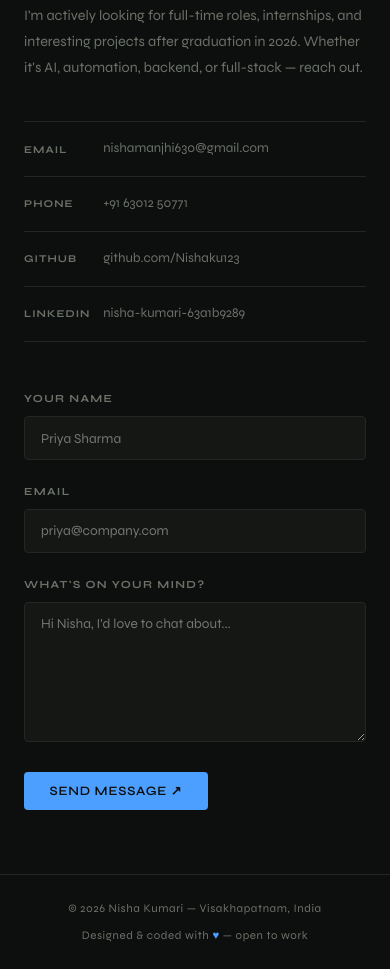
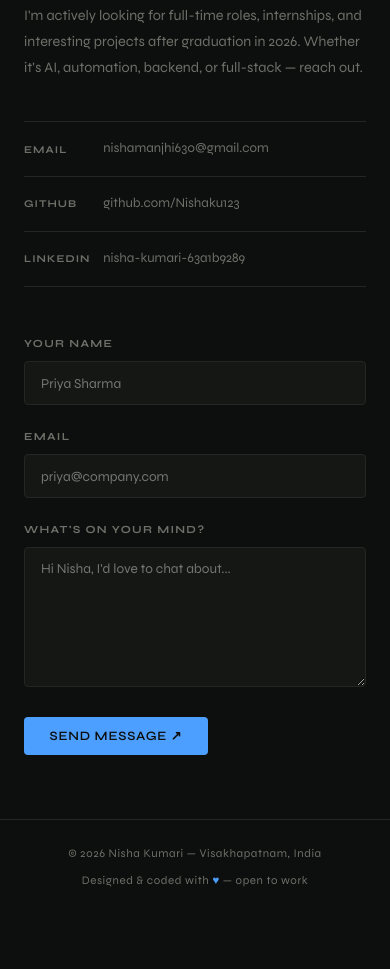
Before and after one commit to Nishaku123/MY_PORTFOLIO, a plain HTML site: page nisha-frontend/index.html in a window 390 px wide. Shown: the part 7560-8529 px from the top of the page. After the commit the page ends 8474 px from the top, so only its background shows below. Drawn offline with Linux system fonts and the light colour scheme.

Commit message:
remove phone number

```diff
--- a/nisha-frontend/index.html
+++ b/nisha-frontend/index.html
@@ -954,11 +954,7 @@
         nishamanjhi630@gmail.com
         <span class="cl-arrow">↗</span>
       </a>
-      <a href="tel:+916301250771" class="cl">
-        <span class="cl-label">Phone</span>
-        +91 63012 50771
-        <span class="cl-arrow">↗</span>
-      </a>
+
       <a href="https://github.com/Nishaku123" target="_blank" class="cl">
         <span class="cl-label">GitHub</span>
         github.com/Nishaku123
```
